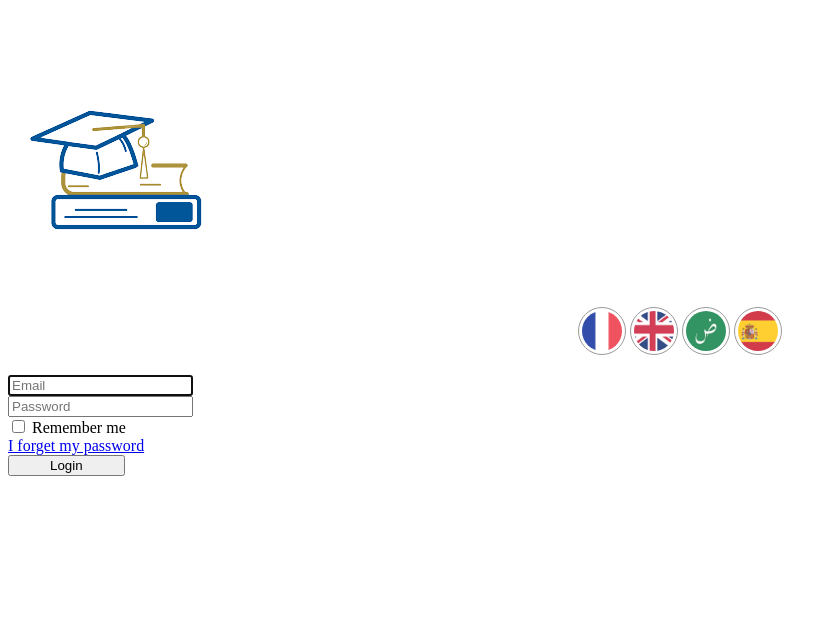
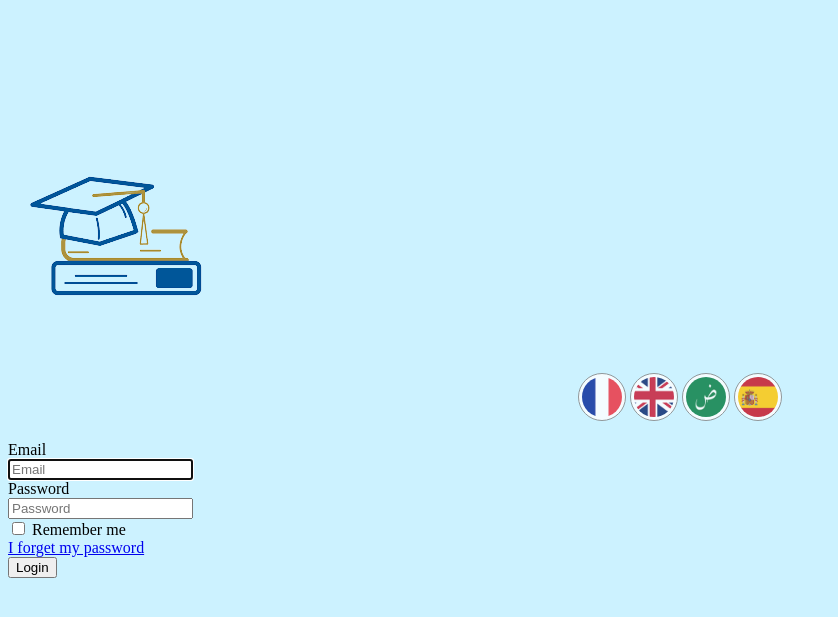
Before and after one commit to IMANETATA/stage_app, a Symfony app: template templates/security/login.html.twig in a window 1280 px wide. Shown: the top 617 px of the page, without its empty margins (0-838 px from the left). Run offline with Twig, Linux system fonts and the light colour scheme; the template is opened without the code that fills it, so the values that code supplies are empty; style sheets or scripts are compiled from the project's sources; some libraries are stand-ins or nearby versions.

Commit message:
⚡️ update login page mis en forme

```diff
--- a/src/Controller/Admin/DashboardController.php
+++ b/src/Controller/Admin/DashboardController.php
@@ -33,12 +33,8 @@
         $first_role = $security->getUser()->getRoles()[0];
         if($this->rs->getSession()->get('_role')==null)
             $this->rs->getSession()->set('_role', $first_role);
-
         $this->current_role = $this->rs->getSession()->get('_role');
     }
-
-
-
 
     #[Route('/admin', name: 'dashboard')]
     public function index(): Response
--- a/templates/security/login.html.twig
+++ b/templates/security/login.html.twig
@@ -1,81 +1,88 @@
 {% extends 'base.html.twig' %}
 
-{% block title %}{{"security.login"|trans}}
+{% block title %}{{ 'security.login'|trans }}{% endblock %}
+
+{% block stylesheets%}
+ {{ parent() }}
+    <style>
+        body {
+            background-color:rgba(0, 191, 255, 0.2);
+        }
+		  </style>
 {% endblock %}
-
 {% block body %}
 
+<div class="container" style="margin-top: 8rem;" >
+    <div class="row justify-content-center">
+        <div class="col-md-6">
+            <div class="card">
+                <div class="card-body">
+                    <div class="row">
+                        <div class="col-md-6 text-center" >
+                            <img src="{{ asset('build/images/draw2.webp') }}" class="img-fluid" alt="Sample image">
+                        </div>
+                        <div class="col-md-6">
                             <form method="post">
                                 {% if error %}
                                     <div class="alert alert-danger">{{ error.messageKey|trans(error.messageData, 'security') }}</div>
                                 {% endif %}
-		<br><br><br>
-		<section class="vh-100">
 
-
-			<div class="container-fluid h-custom">
-				<div class="row d-flex justify-content-center align-items-center h-100">
-					<div class="col-md-9 col-lg-6 col-xl-5">
-						<img src="{{asset("build/images/draw2.webp")}}" class="img-fluid" alt="Sample image">
-					</div>
-					<div class="col-md-8 col-lg-6 col-xl-4 offset-xl-1">
-						<form>
-							<div class="input-group mb-3">
+                                <div class="form-group">
                                     <div style="width:100%;text-align:center">
                                         {% include 'changeLangue.html.twig' %}
                                     </div>
                                 </div>
-							<!-- Email input -->
-							<div class="input-group mb-3">
+
+                                <div class="form-group">
+                                    <label for="inputEmail">{{ 'security.email'|trans }}</label>
+                                    <div class="input-group">
                                         <div class="input-group-prepend">
-									<span class="input-group-text" id="basic-addon1">
-										<i class="fa fa-envelope fa-2x" aria-hidden="true"></i>
+                                            <span class="input-group-text">
+                                                <i class="fa fa-envelope" aria-hidden="true"></i>
                                             </span>
                                         </div>
-								<input type="email" value="{{ last_username }}" name="email" id="inputEmail" class="form-control  form-control-lg" placeholder="{{'security.email'|trans}}" required autofocus>
+                                        <input type="email" value="{{ last_username }}" name="email" id="inputEmail" class="form-control" placeholder="{{ 'security.email'|trans }}" required autofocus>
+                                    </div>
                                 </div>
 
-							<!-- Password input -->
-							<div class="input-group mb-3">
+                                <div class="form-group">
+                                    <label for="inputPassword">{{ 'security.password'|trans }}</label>
+                                    <div class="input-group">
                                         <div class="input-group-prepend">
-									<span class="input-group-text" id="basic-addon1">
-										<i class="fa fa-lock fa-2x" aria-hidden="true"></i>
+                                            <span class="input-group-text">
+                                                <i class="fa fa-lock" aria-hidden="true"></i>
                                             </span>
                                         </div>
-								<input type="password" name="password" id="inputPassword" class="form-control  form-control-lg" placeholder="{{'security.password'|trans}}" required>
+                                        <input type="password" name="password" id="inputPassword" class="form-control" placeholder="{{ 'security.password'|trans }}" required>
+                                    </div>
                                 </div>
 
-
-							<div
-								class="d-flex justify-content-between align-items-center">
-								<!-- Checkbox -->
-								<div class="form-check mb-0">
-									<input class="form-check-input me-2" type="checkbox" value="" id="form2Example3"/>
+                                <div class="form-group">
+                                    <div class="form-check">
+                                        <input class="form-check-input" type="checkbox" value="" id="form2Example3">
                                         <label class="form-check-label" for="form2Example3">
-										{{'security.remember-me'|trans}}
-									</label>
-								</div>
-
+                                            {{ 'security.remember-me'|trans }}
+                                        </label> <br>
 										<a href="{{path('app_forgot_password_request')}}" class="text-body">
 									<i class="fa fa-question-circle" aria-hidden="true"></i>
 									{{'security.forgetten-password'|trans}}</a>
                                     </div>
+                                </div>
+
                                 <input type="hidden" name="_csrf_token" value="{{ csrf_token('authenticate') }}">
-							<div class="text-center text-lg-start mt-4 pt-2">
 
-
-								<button type="submit" class="btn btn-primary btn-lg" style="padding-left: 2.5rem; padding-right: 2.5rem;">
+                                <div class="text-center">
+                                    <button type="submit" class="btn btn-primary mt-4">
                                         <i class="fa fa-chevron-circle-right" aria-hidden="true"></i>
-									{{'security.login'|trans}}</button>
-								<!-- <p class="small fw-bold mt-2 pt-1 mb-0">{{'security.dont-have-account'|trans}}
-									<a href="register" class="link-danger">{{'security.register'|trans}}</a>
-								</p> -->
-
+                                        {{ 'security.login'|trans }}
+                                    </button>
+                                </div>
+                            </form>
                         </div>
                     </div>
                 </div>
             </div>
-
-			</section>
-		</form>
+        </div>
+    </div>
+</div>
 {% endblock %}
```
Also changed, not shown: src/Controller/SecurityController.php (+9 -1 lines). Lines whose indentation alone changed are shown as unchanged.
